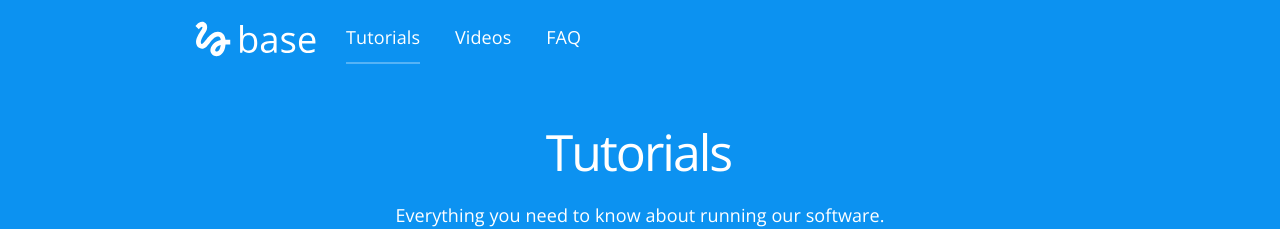
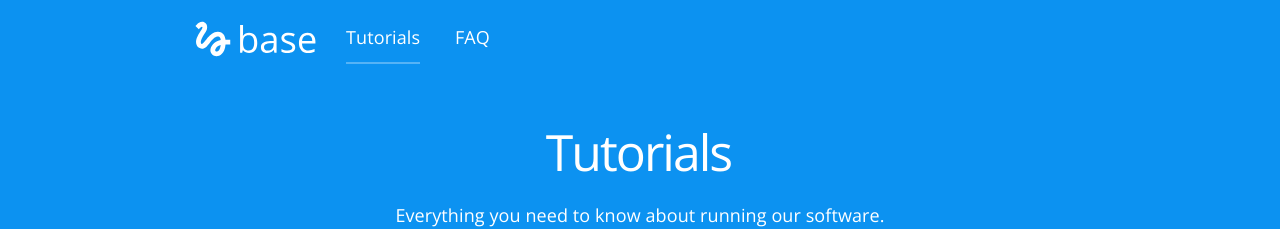
Before and after one commit to CloudCannon/base-jekyll-template, a Jekyll site: the page built from index.html, in a window 1280 px wide. Shown: the top 229 px of the page. Built offline with Jekyll 4.4.1, drawn with Linux system fonts in a browser that asks for light colours; nearby versions of some CDN libraries.

Commit message:
Update navigation.yml

```diff
--- a/_data/navigation.yml
+++ b/_data/navigation.yml
@@ -1,6 +1,4 @@
 - name: Tutorials
   link: /
-- name: Videos
-  link: /videos/
 - name: FAQ
   link: /faq/
```
